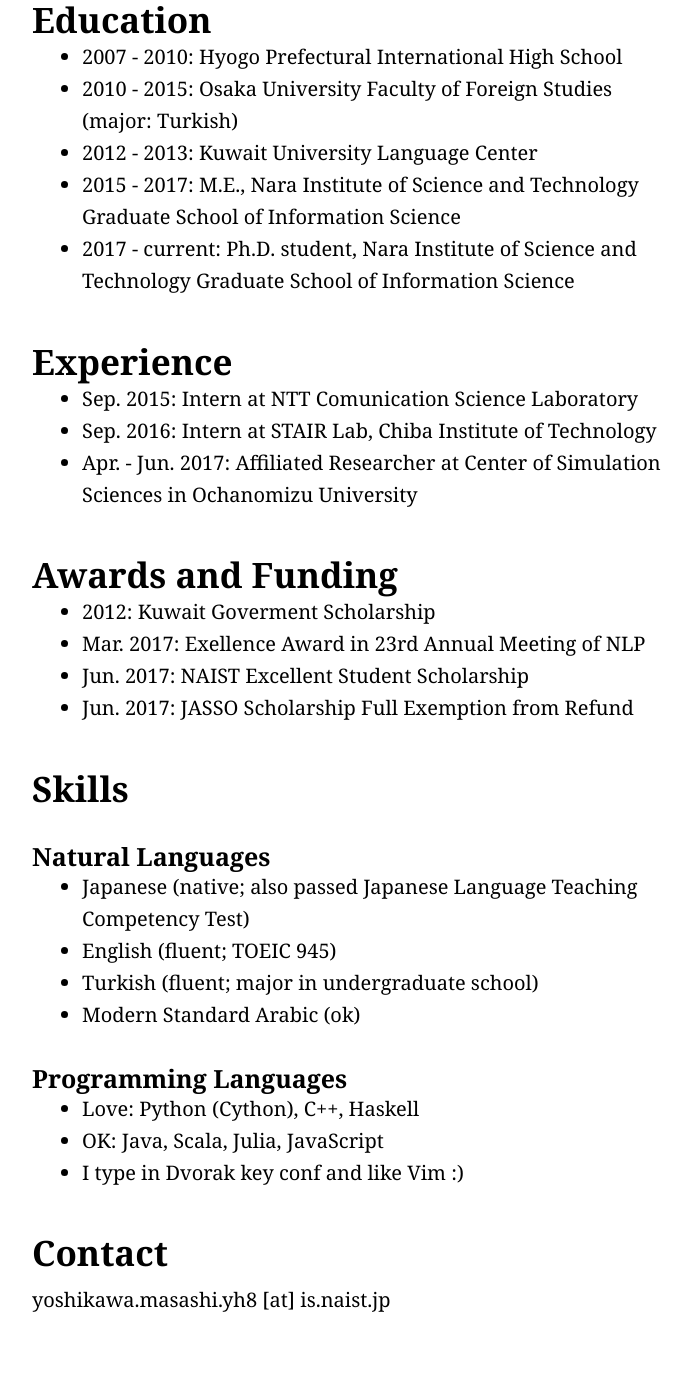
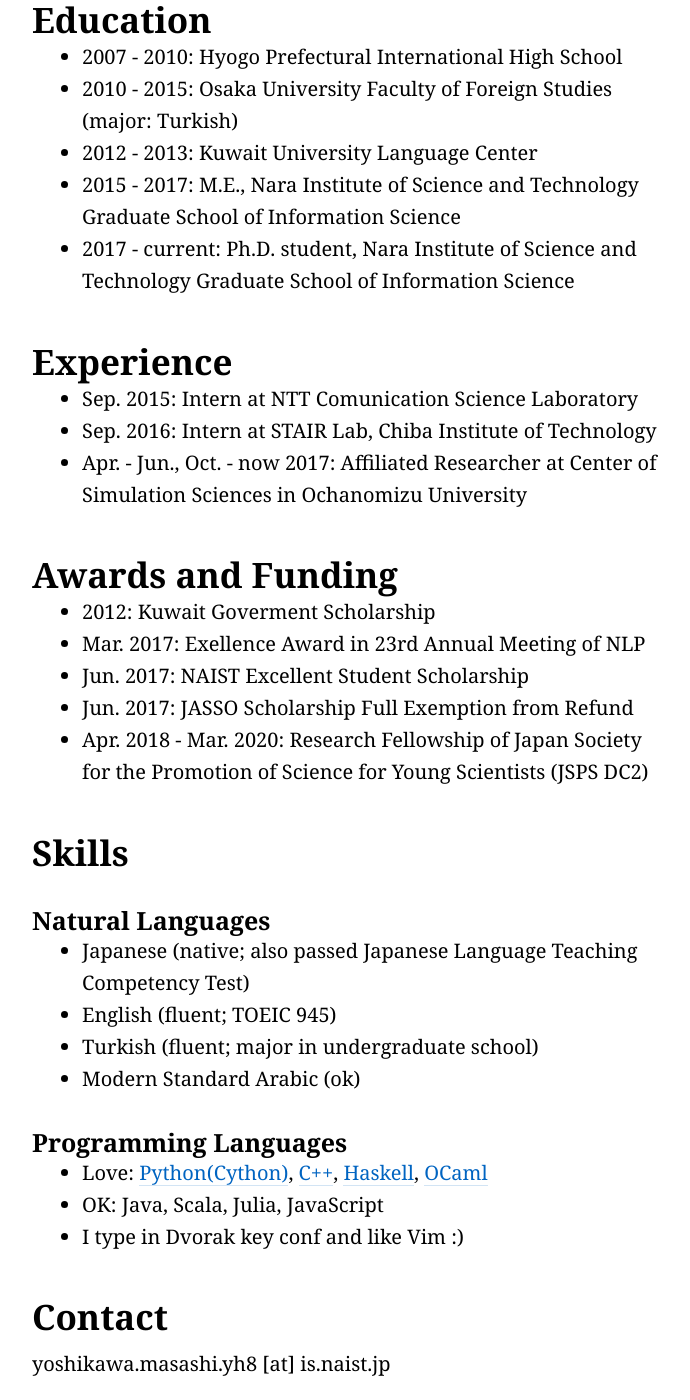
Before and after one commit to masashi-y/masashi-y.github.io, a Jekyll site: the page built from index.md, in a window 1280 px wide and 1400 px high, scrolled down 1065 px. Shown: the whole window, without its empty margins (288-978 px from the left). Built offline with Jekyll 4.4.1, drawn with Linux system fonts in a browser that asks for light colours; before the commit the page ends 2401 px from its top, so only the background shows below that.

Commit message:
update index.md

```diff
--- a/index.md
+++ b/index.md
@@ -39,13 +39,14 @@ See [my github repository](https://github.com/masashi-y).
 ## Experience
 * Sep. 2015: Intern at NTT Comunication Science Laboratory
 * Sep. 2016: Intern at STAIR Lab, Chiba Institute of Technology
-* Apr. - Jun. 2017: Affiliated Researcher at Center of Simulation Sciences in Ochanomizu University
+* Apr. - Jun., Oct. - now 2017: Affiliated Researcher at Center of Simulation Sciences in Ochanomizu University
 
 ## Awards and Funding
 *  2012: Kuwait Goverment Scholarship
 *  Mar. 2017: Exellence Award in 23rd Annual Meeting of NLP
 *  Jun. 2017: NAIST Excellent Student Scholarship
 *  Jun. 2017: JASSO Scholarship Full Exemption from Refund
+*  Apr. 2018 - Mar. 2020: Research Fellowship of Japan Society for the Promotion of Science for Young Scientists (JSPS DC2)
 
 ## Skills
 
@@ -56,7 +57,7 @@ See [my github repository](https://github.com/masashi-y).
 * Modern Standard Arabic (ok)
 
 ### Programming Languages
-* Love: Python (Cython), C++, Haskell
+* Love: [Python(Cython)](https://github.com/masashi-y/depccg), [C++](https://github.com/masashi-y/depccg), [Haskell](https://github.com/masashi-y/NeuralHaskellCCG), [OCaml](https://github.com/masashi-y/Camelthorn)
 * OK: Java, Scala, Julia, JavaScript
 * I type in Dvorak key conf and like Vim :)
 
```
